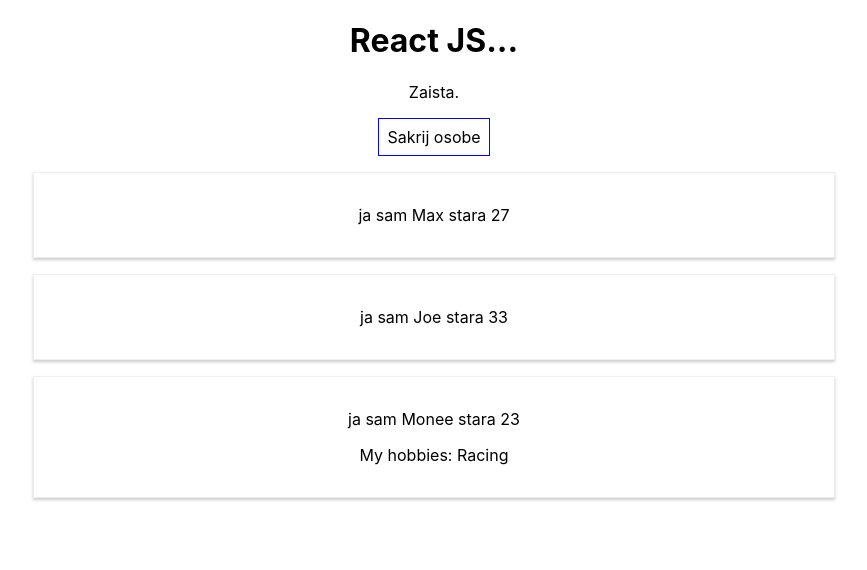
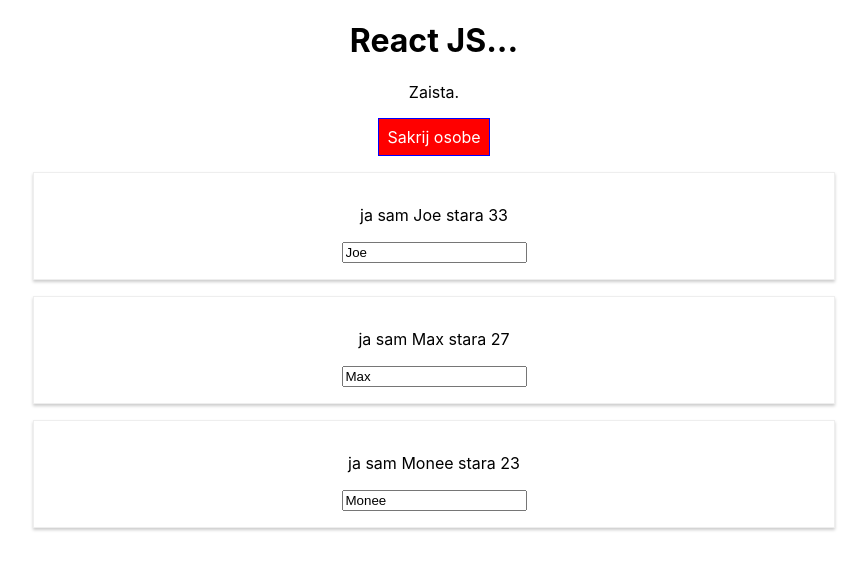
Before and after one commit to mladen3/udemy-react, a React (Create React App) app: page / in a window 1280 px wide. Both pictures are taken after a click on the button "Prikaži osobe". Shown: the top 570 px of the page, without its empty margins (206-1073 px from the left). Built offline with nearby package versions, Linux system fonts and the light colour scheme.

Commit message:
progress including finished task two-before ejecting the creat-react-app

```diff
--- a/package.json
+++ b/package.json
@@ -3,6 +3,7 @@
   "version": "0.1.0",
   "private": true,
   "dependencies": {
+    "radium": "^0.25.1",
     "react": "^16.8.3",
     "react-dom": "^16.8.3",
     "react-scripts": "2.1.5"
--- a/src/App.css
+++ b/src/App.css
@@ -1,3 +1,11 @@
 .App {
   text-align: center;
 }
+
+.red {
+  color: red;
+}
+
+.bold {
+  font-weight: bold;
+}
--- a/src/App.js
+++ b/src/App.js
@@ -3,32 +3,23 @@
 import Person from "./Person/Person";
 
 class App extends Component {
-  //useState() prima initial state kao argument
-  //useState() UVIJEK vraca dva elementa:
-  //1. updated state, fja koja omogucava update state-a
-  //array destructuring koristimo [ updatedState, fja]
   state = {
     persons: [
-      { name: "Max", age: 27 },
-      { name: "Joe", age: 33 },
-      { name: "Monee", age: 23 }
+      { id: 'bilo', name: "Joe", age: 33 },
+      { id: 'sta', name: "Max", age: 27 },
+      { id: 'unique', name: "Monee", age: 23 }
     ],
     otherState: "some other value",
     showPersons: false,
     buttonName: "Prikaži osobe"
   };
 
-  switchNameHandler = newName => {
-    // console.log("Was clicked");
-    // NOT HOW ITS DONE!!! this.state.persons[0].name = "Novo ime";
-    this.setState({
-      persons: [
-        { name: newName, age: 18 },
-        { name: "Joe", age: 0 },
-        { name: "Mikica", age: 66 }
-      ]
-    });
-  };
+  deletePersonHandler = (personIndex) => {
+    // const persons = this.state.persons.slice();
+    const persons = [...this.state.persons];
+    persons.splice(personIndex, 1);
+    this.setState({ persons: persons });
+  }
 
   togglPersonHandler = () => {
     const doesShow = this.state.showPersons;
@@ -42,9 +33,21 @@
     });
   };
 
+  nameChangeHandler = (event, id) => {
+    const editedPersons = this.state.persons;
+    const personIndex = editedPersons.findIndex(p => {
+      return p.id === id;
+    });
+    editedPersons[personIndex].name = event.target.value;
+    this.setState({
+      persons: editedPersons
+    });
+  }
+
   render() {
     const style = {
-      backgroundColor: "white",
+      backgroundColor: "green",
+      color: 'white',
       font: "inherit",
       border: "1px solid blue",
       padding: "8px",
@@ -56,34 +59,46 @@
     if (this.state.showPersons) {
       persons = (
         <div>
+          {this.state.persons.map((person, index) => {
+            return <Person
+              name={person.name}
+              age={person.age}
+              personName={person.name}
+              click={() => this.deletePersonHandler(index)}
+              key={person.id}
+              changed={(event) => this.nameChangeHandler(event, person.id)} />
 
-          <Person
-            name={this.state.persons[0].name}
-            age={this.state.persons[0].age}
-          />
-          <Person
-            name={this.state.persons[1].name}
-            age={this.state.persons[1].age}
-          />
-          <Person
-            name={this.state.persons[2].name}
-            age={this.state.persons[2].age}
-          >
-            My hobbies: Racing
-          </Person>
+          })}
         </div>
       );
+      style.backgroundColor = 'red';
+      style[':hover'] = {
+        backgroundColor: 'salmon',
+        color: 'black'
+      }
+    }
+
+    let classes = [];
+    if (this.state.persons.length <= 2) {
+      classes.push('red');
+    }
+    if (this.state.persons.length <= 1) {
+      classes.push('bold');
     }
 
     return (
+
       <div className="App">
         <h1>React JS...</h1>
-        <p>Zaista.</p>
-        <button style={style} onClick={this.togglPersonHandler}>
+        <p className={classes.join(' ')}>Zaista.</p>
+        <button
+          style={style}
+          onClick={this.togglPersonHandler}>
           {this.state.buttonName}
         </button>
         {persons}
       </div>
+
     );
   }
 
--- a/src/Person/Person.js
+++ b/src/Person/Person.js
@@ -2,10 +2,14 @@
 import './Person.css'
 
 const person = ( props ) => {
+
     return (
-        <div className="Person">
+        <div
+        className="Person"
+        onClick={props.click}>
             <p>ja sam {props.name} stara {props.age}</p>
             <p>{props.children}</p>
+            <input type="text" onChange={props.changed} value={props.name}/>
         </div>
     );
 }
```
Also changed, not shown: 1 other file (tests, documents, lock files or other folders).
